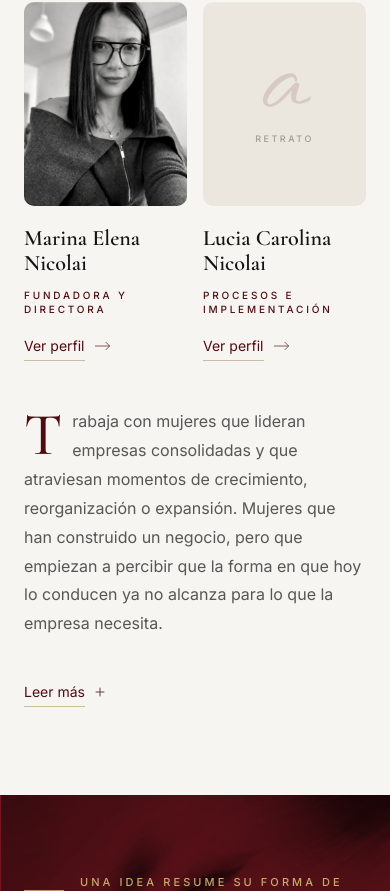
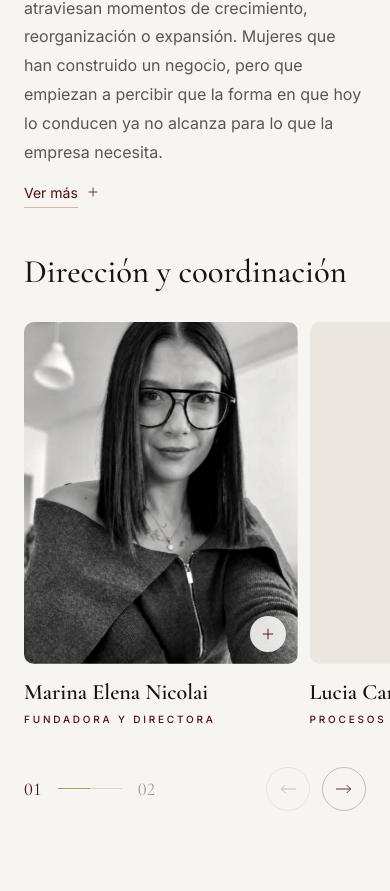
Before and after one commit to marianamazza2/mia, a React (Vite) app: page / in a window 390 px wide. Shown: the part 1853-2744 px from the top of the page. Built offline with nearby package versions, Linux system fonts and the light colour scheme; a web font is replaced by a local one.

Commit message:
UDPATE mobile styles

```diff
--- /dev/null
+++ b/src/components/ui/Carrusel.tsx
@@ -0,0 +1,108 @@
+import { Children, useRef, useState, type ReactNode } from 'react'
+import { cn } from '@/lib/cn'
+
+type CarruselProps = {
+  /** Nombre de la región para lectores de pantalla («Servicios», «Equipo»…) */
+  etiqueta: string
+  /** Ancho de cada elemento: lo justo para que se asome el siguiente */
+  anchoItem?: string
+  className?: string
+  children: ReactNode
+}
+
+// Mobile y tablet: se desliza con el dedo, de a un elemento, y se ve un poco el siguiente.
+// Debajo, el contador con filete de progreso y las flechas. El mismo en toda la web.
+export function Carrusel({ etiqueta, anchoItem = 'w-[88%] sm:w-[62%] md:w-[46%]', className, children }: CarruselProps) {
+  const items = Children.toArray(children)
+  const pistaRef = useRef<HTMLDivElement>(null)
+  const [actual, setActual] = useState(0)
+
+  const alDeslizar = () => {
+    const pista = pistaRef.current
+    if (!pista || pista.children.length < 2) return
+    const paso = (pista.children[1] as HTMLElement).offsetLeft - (pista.children[0] as HTMLElement).offsetLeft
+    setActual(Math.min(Math.round(pista.scrollLeft / paso), items.length - 1))
+  }
+
+  const ir = (i: number) => {
+    const pista = pistaRef.current
+    const item = pista?.children[i] as HTMLElement | undefined
+    if (!pista || !item) return
+    pista.scrollTo({
+      left: item.offsetLeft - pista.offsetLeft - parseFloat(getComputedStyle(pista).scrollPaddingLeft || '0'),
+      behavior: 'smooth',
+    })
+  }
+
+  return (
+    // min-w-0: dentro de una grilla, la pista no debe estirar la columna (desbordaría la página)
+    <div className={cn('min-w-0', className)}>
+      <div
+        ref={pistaRef}
+        onScroll={alDeslizar}
+        role="region"
+        aria-label={etiqueta}
+        className="flex snap-x snap-mandatory scroll-px-6 gap-3 overflow-x-auto px-6 pb-2 [scrollbar-width:none] sm:scroll-px-8 sm:px-8 [&::-webkit-scrollbar]:hidden"
+      >
+        {items.map((item, i) => (
+          <div
+            key={i}
+            aria-label={`${i + 1} de ${items.length}`}
+            role="group"
+            className={cn('flex shrink-0 snap-start', anchoItem)}
+          >
+            {item}
+          </div>
+        ))}
+      </div>
+
+      <div className="mt-8 flex items-center justify-between px-6 sm:px-8">
+        <div className="flex items-center gap-4 font-serif text-lg lining-nums tabular-nums">
+          <span className="text-burdeos">{String(actual + 1).padStart(2, '0')}</span>
+          <span className="relative h-px w-16 bg-burdeos/15">
+            <span
+              className="absolute inset-y-0 left-0 bg-dorado transition-[width] duration-500 ease-suave"
+              style={{ width: `${((actual + 1) / items.length) * 100}%` }}
+            />
+          </span>
+          <span className="text-negro/40">{String(items.length).padStart(2, '0')}</span>
+        </div>
+        <div className="flex gap-3">
+          <Flecha direccion="anterior" disabled={actual === 0} onClick={() => ir(actual - 1)} />
+          <Flecha direccion="siguiente" disabled={actual === items.length - 1} onClick={() => ir(actual + 1)} />
+        </div>
+      </div>
+    </div>
+  )
+}
+
+function Flecha({
+  direccion,
+  disabled,
+  onClick,
+}: {
+  direccion: 'anterior' | 'siguiente'
+  disabled: boolean
+  onClick: () => void
+}) {
+  return (
+    <button
+      type="button"
+      aria-label={direccion === 'anterior' ? 'Anterior' : 'Siguiente'}
+      disabled={disabled}
+      onClick={onClick}
+      className="grid size-11 place-items-center rounded-full border border-burdeos/25 text-burdeos transition-colors duration-300 hover:bg-burdeos hover:text-crema disabled:opacity-30 disabled:hover:bg-transparent disabled:hover:text-burdeos"
+    >
+      <svg
+        aria-hidden
+        viewBox="0 0 24 16"
+        className={cn('h-3 w-4', direccion === 'anterior' && 'rotate-180')}
+        fill="none"
+        stroke="currentColor"
+        strokeWidth="1.25"
+      >
+        <path d="M0 8h22M16 2l6 6-6 6" />
+      </svg>
+    </button>
+  )
+}
--- a/src/components/ui/LeerMas.tsx
+++ b/src/components/ui/LeerMas.tsx
@@ -8,7 +8,8 @@ type LeerMasProps = {
   className?: string
 }
 
-// En mobile, el contenido arranca plegado y se despliega con «Leer más»; en desktop se ve siempre
+// En mobile, el contenido arranca plegado y se despliega con «Ver más», pegado al texto; en desktop se ve siempre.
+// El aire entre párrafos va dentro de lo plegado, así cerrado no deja un hueco antes del botón
 export function LeerMas({ children, tono = 'claro', className }: LeerMasProps) {
   const [abierto, setAbierto] = useState(false)
   const id = useId()
@@ -22,7 +23,9 @@ export function LeerMas({ children, tono = 'claro', className }: LeerMasProps) {
           abierto ? 'grid-rows-[1fr] opacity-100' : 'grid-rows-[0fr] opacity-0',
         )}
       >
-        <div className="overflow-hidden">{children}</div>
+        <div className="overflow-hidden">
+          <div className="pt-5">{children}</div>
+        </div>
       </div>
       <button
         type="button"
@@ -30,12 +33,12 @@ export function LeerMas({ children, tono = 'claro', className }: LeerMasProps) {
         aria-controls={id}
         onClick={() => setAbierto((v) => !v)}
         className={cn(
-          'group mt-5 inline-flex items-center gap-2.5 text-detalle lg:hidden',
+          'group mt-3 inline-flex items-center gap-2.5 text-detalle lg:hidden',
           tono === 'oscuro' ? 'text-dorado-suave' : 'text-burdeos',
         )}
       >
         <span className="relative py-0.5">
-          {abierto ? 'Leer menos' : 'Leer más'}
+          {abierto ? 'Ver menos' : 'Ver más'}
           <span className="absolute inset-x-0 -bottom-0.5 h-px bg-dorado/60" />
         </span>
         <svg
--- a/src/sections/Cuando.tsx
+++ b/src/sections/Cuando.tsx
@@ -1,6 +1,8 @@
 import { Reveal } from '@/components/motion/Reveal'
+import { Carrusel } from '@/components/ui/Carrusel'
 import { Container } from '@/components/ui/Container'
 import { Eyebrow } from '@/components/ui/Eyebrow'
+import { useMediaQuery } from '@/lib/useMediaQuery'
 
 type Situacion = {
   titulo: string
@@ -38,8 +40,11 @@ const situaciones: Situacion[] = [
 
 // Antes de los servicios: cuándo es el momento de trabajar con Mía. Arriba, la frase que nombra la soledad de
 // dirigir; debajo, en desktop, la introducción queda fija a la izquierda terminando en «En Mía te acompañamos
-// cuando…» mientras a la derecha pasan las situaciones, así cada una completa esa frase al leerla
+// cuando…» mientras a la derecha pasan las situaciones, así cada una completa esa frase al leerla.
+// En mobile, las situaciones van en un carrusel de tarjetas (sin la lista con filetes, que dejaba una doble línea)
 export function Cuando() {
+  const esDesktop = useMediaQuery('(min-width: 1024px)')
+
   return (
     <section id="cuando" className="relative border-b border-dorado/30">
       <Container className="py-seccion">
@@ -52,7 +57,7 @@ export function Cuando() {
           </h2>
         </Reveal>
 
-        <div className="mt-bloque grid gap-12 lg:grid-cols-12 lg:gap-10">
+        <div className="mt-bloque grid grid-cols-1 gap-12 lg:grid-cols-12 lg:gap-10">
           <div className="lg:sticky lg:top-32 lg:col-span-5 lg:self-start">
             <Reveal delay={0.15}>
               <p className="text-cuerpo text-negro/70">
@@ -64,10 +69,11 @@ export function Cuando() {
             </Reveal>
           </div>
 
+          {esDesktop ? (
             <ul className="border-b border-dorado/30 lg:col-span-6 lg:col-start-7">
               {situaciones.map((situacion) => (
                 <li key={situacion.titulo} className="border-t border-dorado/30">
-                <Reveal y={20} className="group grid grid-cols-[auto_1fr] gap-x-5 py-8 lg:gap-x-6 lg:py-10">
+                  <Reveal y={20} className="group grid grid-cols-[auto_1fr] gap-x-6 py-10">
                     {/* Filete que se alarga al pasar el mouse: marca la situación que se está leyendo */}
                     <span
                       aria-hidden
@@ -83,6 +89,26 @@ export function Cuando() {
                 </li>
               ))}
             </ul>
+          ) : (
+            // Mobile y tablet: una situación por tarjeta, en el mismo carrusel que Servicios
+            <Carrusel etiqueta="Situaciones" className="-mx-6 sm:-mx-8">
+              {situaciones.map((situacion, i) => (
+                <article
+                  key={situacion.titulo}
+                  className="flex w-full flex-col rounded-[10px] border border-dorado/30 bg-white/45 p-6"
+                >
+                  <div className="flex items-center gap-4">
+                    <span className="font-serif text-menor text-burdeos lining-nums tabular-nums">
+                      {String(i + 1).padStart(2, '0')}
+                    </span>
+                    <span aria-hidden className="h-px w-8 bg-dorado" />
+                  </div>
+                  <h3 className="mt-5 text-tarjeta">{situacion.titulo}</h3>
+                  <p className="mt-3 text-detalle text-negro/65">{situacion.texto}</p>
+                </article>
+              ))}
+            </Carrusel>
+          )}
         </div>
       </Container>
     </section>
--- a/src/sections/Retratos.tsx
+++ b/src/sections/Retratos.tsx
@@ -3,6 +3,7 @@ import { useCallback, useEffect, useId, useRef, useState } from 'react'
 import aBurdeos from '@/assets/brand/a_mia_burdeos.svg'
 import marina from '@/assets/images/equipo-marina.webp'
 import { Reveal } from '@/components/motion/Reveal'
+import { Carrusel } from '@/components/ui/Carrusel'
 import { Picture } from '@/components/ui/Picture'
 import { cn } from '@/lib/cn'
 import { easeSuave } from '@/lib/motion'
@@ -42,42 +43,87 @@ const equipo: Persona[] = [
   },
 ]
 
-// Los retratos de quienes están detrás de Mía, bajo el título «Dirección y coordinación», lado a lado y a la
-// misma altura. Debajo, solo nombre, rol y «Ver perfil»: la presentación completa se abre en un panel de perfil.
+// Los retratos de quienes están detrás de Mía, bajo el título «Dirección y coordinación».
+// Desktop: lado a lado y a la misma altura; debajo, nombre, rol y «Ver perfil».
+// Mobile: un carrusel de a una persona, más liviano: la foto (con un «+» que invita a tocarla), el nombre y el rol.
+// En los dos casos, la presentación completa se abre en un panel de perfil.
 export function Retratos({ className }: { className?: string }) {
   const [abierta, setAbierta] = useState<Persona | null>(null)
   const cerrar = useCallback(() => setAbierta(null), [])
+  const esDesktop = useMediaQuery('(min-width: 1024px)')
 
   return (
     <>
       <div className={className}>
         <Reveal>
-          <h4 className="text-titulo">
-            Dirección y coordinación
-          </h4>
+          <h4 className="text-titulo">Dirección y coordinación</h4>
         </Reveal>
-        <ul className="mt-6 grid grid-cols-2 gap-4 sm:gap-8 lg:mt-8 lg:gap-10">
+        {esDesktop ? (
+          <ul className="mt-8 grid grid-cols-2 gap-10">
             {equipo.map((persona, i) => (
               <li key={persona.nombre}>
+                <Tarjeta persona={persona} indice={i} onAbrir={setAbierta} />
+              </li>
+            ))}
+          </ul>
+        ) : (
+          <Carrusel etiqueta="Equipo" anchoItem="w-[80%] sm:w-[46%]" className="-mx-6 mt-8 sm:-mx-8">
+            {equipo.map((persona, i) => (
+              <Tarjeta key={persona.nombre} persona={persona} indice={i} onAbrir={setAbierta} compacta />
+            ))}
+          </Carrusel>
+        )}
+      </div>
+
+      <AnimatePresence>
+        {abierta && <PanelPerfil key={abierta.nombre} persona={abierta} onCerrar={cerrar} />}
+      </AnimatePresence>
+    </>
+  )
+}
+
+type TarjetaProps = {
+  persona: Persona
+  indice: number
+  onAbrir: (persona: Persona) => void
+  /** Mobile: sin «Ver perfil»; la foto lleva un «+» y es la que abre el perfil */
+  compacta?: boolean
+}
+
+function Tarjeta({ persona, indice, onAbrir, compacta = false }: TarjetaProps) {
+  // En el carrusel las dos fotos entran a la vez; lado a lado, una después de la otra
+  const delay = compacta ? 0 : indice * 0.2
+
+  return (
+    <div className="w-full">
       <button
         type="button"
-                onClick={() => setAbierta(persona)}
+        onClick={() => onAbrir(persona)}
         aria-label={`Ver el perfil de ${persona.nombre}`}
-                className="group block w-full text-left"
+        className="group relative block w-full text-left"
       >
-                <Retrato persona={persona} delay={i * 0.2} />
+        <Retrato persona={persona} delay={delay} />
+        {compacta && (
+          <span
+            aria-hidden
+            className="absolute right-3 bottom-3 grid size-9 place-items-center rounded-full bg-crema/90 text-burdeos"
+          >
+            <svg viewBox="0 0 16 16" className="size-3" fill="none" stroke="currentColor" strokeWidth="1.25">
+              <path d="M8 1v14M1 8h14" />
+            </svg>
+          </span>
+        )}
       </button>
-              <Reveal delay={0.3 + i * 0.2}>
-                <p className="mt-5 font-serif text-tarjeta lg:mt-6">
-                  {persona.nombre}
-                </p>
+      <Reveal delay={0.3 + delay}>
+        <p className={cn('font-serif text-tarjeta', compacta ? 'mt-4' : 'mt-6')}>{persona.nombre}</p>
         {/* De 1024 a 1279 px la columna es angosta: se cierra el espaciado para que el rol entre en una línea */}
-                <p className="etiqueta mt-3 text-[0.625rem] leading-snug text-burdeos lg:tracking-[0.16em] xl:text-[0.6875rem] xl:tracking-[0.28em]">
+        <p className="etiqueta mt-2 text-[0.625rem] leading-snug text-burdeos lg:mt-3 lg:tracking-[0.16em] xl:text-[0.6875rem] xl:tracking-[0.28em]">
           {persona.rol}
         </p>
+        {!compacta && (
           <button
             type="button"
-                  onClick={() => setAbierta(persona)}
+            onClick={() => onAbrir(persona)}
             className="group/link mt-4 inline-flex items-center gap-2.5 text-detalle text-burdeos"
           >
             <span className="relative py-0.5">
@@ -86,16 +132,9 @@ export function Retratos({ className }: { className?: string }) {
             </span>
             <Flecha className="transition-transform duration-500 ease-suave group-hover/link:translate-x-1" />
           </button>
+        )}
       </Reveal>
-            </li>
-          ))}
-        </ul>
     </div>
-
-      <AnimatePresence>
-        {abierta && <PanelPerfil key={abierta.nombre} persona={abierta} onCerrar={cerrar} />}
-      </AnimatePresence>
-    </>
   )
 }
 
--- a/src/sections/Servicios.tsx
+++ b/src/sections/Servicios.tsx
@@ -8,6 +8,7 @@ import { Reveal } from '@/components/motion/Reveal'
 import { Button } from '@/components/ui/Button'
 import { Container } from '@/components/ui/Container'
 import { Eyebrow } from '@/components/ui/Eyebrow'
+import { Carrusel } from '@/components/ui/Carrusel'
 import { Picture } from '@/components/ui/Picture'
 import { cn } from '@/lib/cn'
 import { easeSereno } from '@/lib/motion'
@@ -163,7 +164,7 @@ export function Servicios() {
 
       <AmpliacionContext.Provider value={{ abierta: ampliada, id: intervencionesId, alternar: alternarAmpliacion }}>
         {/* Desktop: paneles que se apilan (o en lista, con «reducir movimiento»); mobile y tablet: carrusel */}
-        {isDesktop ? reduceMotion ? <Lista /> : <Apilados /> : <Carrusel />}
+        {isDesktop ? reduceMotion ? <Lista /> : <Apilados /> : <CarruselServicios />}
 
         {/* Debajo de la Mentoría, sin corte de color, lo que se le puede sumar: plegado hasta que se pide */}
         <div
@@ -399,76 +400,26 @@ function Lista() {
   )
 }
 
-// Mobile y tablet: carrusel que se desliza con el dedo; se ve un poco la tarjeta siguiente
-function Carrusel() {
-  const pistaRef = useRef<HTMLDivElement>(null)
-  const [actual, setActual] = useState(0)
-
-  const alDeslizar = () => {
-    const pista = pistaRef.current
-    if (!pista) return
-    const paso = (pista.children[1] as HTMLElement).offsetLeft - (pista.children[0] as HTMLElement).offsetLeft
-    setActual(Math.min(Math.round(pista.scrollLeft / paso), servicios.length - 1))
-  }
-
-  const ir = (i: number) => {
-    const pista = pistaRef.current
-    const tarjeta = pista?.children[i] as HTMLElement | undefined
-    if (!pista || !tarjeta) return
-    pista.scrollTo({
-      left: tarjeta.offsetLeft - pista.offsetLeft - parseFloat(getComputedStyle(pista).scrollPaddingLeft || '0'),
-      behavior: 'smooth',
-    })
-  }
-
+// Mobile y tablet: carrusel que se desliza con el dedo; se ve un poco la tarjeta siguiente.
+// Con aire abajo para que el contador no quede pegado a lo que sigue
+function CarruselServicios() {
   return (
-    <div className="pb-bloque">
-      <div
-        ref={pistaRef}
-        onScroll={alDeslizar}
-        role="region"
-        aria-label="Servicios"
-        className="flex snap-x snap-mandatory scroll-px-6 gap-3 overflow-x-auto px-6 pb-2 [scrollbar-width:none] sm:scroll-px-8 sm:px-8 [&::-webkit-scrollbar]:hidden"
-      >
-        {servicios.map((servicio, i) => (
-          <TarjetaServicio key={servicio.titulo} servicio={servicio} posicion={i} />
-        ))}
-      </div>
-
-      {/* Contador con filete de progreso y flechas */}
-      <Container className="mt-8 flex items-center justify-between">
-        <div className="flex items-center gap-4 font-serif text-lg lining-nums tabular-nums">
-          <span className="text-burdeos">{String(actual + 1).padStart(2, '0')}</span>
-          <span className="relative h-px w-16 bg-burdeos/15">
-            <span
-              className="absolute inset-y-0 left-0 bg-dorado transition-[width] duration-500 ease-suave"
-              style={{ width: `${((actual + 1) / servicios.length) * 100}%` }}
-            />
-          </span>
-          <span className="text-negro/40">{String(servicios.length).padStart(2, '0')}</span>
-        </div>
-        <div className="flex gap-3">
-          <FlechaCarrusel direccion="anterior" disabled={actual === 0} onClick={() => ir(actual - 1)} />
-          <FlechaCarrusel
-            direccion="siguiente"
-            disabled={actual === servicios.length - 1}
-            onClick={() => ir(actual + 1)}
-          />
-        </div>
-      </Container>
-    </div>
+    <Carrusel etiqueta="Servicios" className="pb-seccion">
+      {servicios.map((servicio) => (
+        <TarjetaServicio key={servicio.titulo} servicio={servicio} />
+      ))}
+    </Carrusel>
   )
 }
 
-function TarjetaServicio({ servicio, posicion }: { servicio: Servicio; posicion: number }) {
+function TarjetaServicio({ servicio }: { servicio: Servicio }) {
   const oscuro = servicio.tono === 'burdeos'
   const [abierto, setAbierto] = useState(false)
 
   return (
     <article
-      aria-label={`${posicion + 1} de ${servicios.length}`}
       className={cn(
-        'flex w-[88%] shrink-0 snap-start flex-col overflow-hidden rounded-[10px] sm:w-[62%] md:w-[46%]',
+        'flex w-full flex-col overflow-hidden rounded-[10px]',
         oscuro ? 'bg-burdeos text-crema' : 'border border-dorado/30 bg-white/45 text-negro',
       )}
     >
@@ -792,34 +743,3 @@ function Desplegable({ titulo, children, oscuro, abierto, onAlternar }: Desplega
     </div>
   )
 }
-
-function FlechaCarrusel({
-  direccion,
-  disabled,
-  onClick,
-}: {
-  direccion: 'anterior' | 'siguiente'
-  disabled: boolean
-  onClick: () => void
-}) {
-  return (
-    <button
-      type="button"
-      aria-label={direccion === 'anterior' ? 'Servicio anterior' : 'Servicio siguiente'}
-      disabled={disabled}
-      onClick={onClick}
-      className="grid size-11 place-items-center rounded-full border border-burdeos/25 text-burdeos transition-colors duration-300 hover:bg-burdeos hover:text-crema disabled:opacity-30 disabled:hover:bg-transparent disabled:hover:text-burdeos"
-    >
-      <svg
-        aria-hidden
-        viewBox="0 0 24 16"
-        className={cn('h-3 w-4', direccion === 'anterior' && 'rotate-180')}
-        fill="none"
-        stroke="currentColor"
-        strokeWidth="1.25"
-      >
-        <path d="M0 8h22M16 2l6 6-6 6" />
-      </svg>
-    </button>
-  )
-}
--- a/src/sections/SobreMia.tsx
+++ b/src/sections/SobreMia.tsx
@@ -100,11 +100,11 @@ type ScrollOffset = NonNullable<Parameters<typeof useScroll>[0]>['offset']
 
 // A quién acompaña Mía, de dónde viene su mirada y quiénes están detrás.
 // Desktop: los dos retratos a la izquierda, lado a lado bajo su título; título y texto a la derecha.
-// Mobile: título, los retratos lado a lado y el texto con letra capitular.
+// Mobile: título, el texto con letra capitular y después el equipo, en un carrusel de a una persona.
 function Mirada() {
   return (
     <div className="py-seccion lg:py-24">
-      <Container className="grid lg:grid-cols-12 lg:grid-rows-[auto_auto] lg:gap-x-8">
+      <Container className="grid grid-cols-1 lg:grid-cols-12 lg:grid-rows-[auto_auto] lg:gap-x-8">
         {/* Encabezado */}
         <div className="lg:col-span-5 lg:col-start-8 lg:row-start-1 lg:self-end">
           <Reveal y={12}>
@@ -117,13 +117,13 @@ function Mirada() {
           </Reveal>
         </div>
 
-        {/* Quiénes están detrás de Mía */}
-        <Retratos className="mt-10 lg:col-span-6 lg:col-start-1 lg:row-span-2 lg:row-start-1 lg:mt-0 lg:self-center" />
+        {/* Quiénes están detrás de Mía: en mobile va al final, después del texto */}
+        <Retratos className="order-last mt-bloque lg:order-none lg:col-span-6 lg:col-start-1 lg:row-span-2 lg:row-start-1 lg:mt-0 lg:self-center" />
 
-        {/* Texto: en mobile, el primer párrafo abre con capitular y la historia queda tras «Leer más» */}
+        {/* Texto: en mobile, el primer párrafo abre con capitular y la historia queda tras «Ver más» */}
         <Reveal
           delay={0.2}
-          className="mt-12 space-y-5 text-cuerpo text-negro/70 lg:col-span-5 lg:col-start-8 lg:row-start-2 lg:mt-10 lg:self-start"
+          className="mt-8 text-cuerpo text-negro/70 lg:col-span-5 lg:col-start-8 lg:row-start-2 lg:mt-10 lg:self-start"
         >
           <p className="max-lg:first-letter:float-left max-lg:first-letter:mt-1 max-lg:first-letter:mr-2.5 max-lg:first-letter:font-serif max-lg:first-letter:text-[3.75rem] max-lg:first-letter:leading-[0.8] max-lg:first-letter:font-medium max-lg:first-letter:text-burdeos">
             Trabaja con mujeres que lideran empresas consolidadas y que atraviesan momentos de crecimiento,
```
Lines whose indentation alone changed are shown as unchanged.
